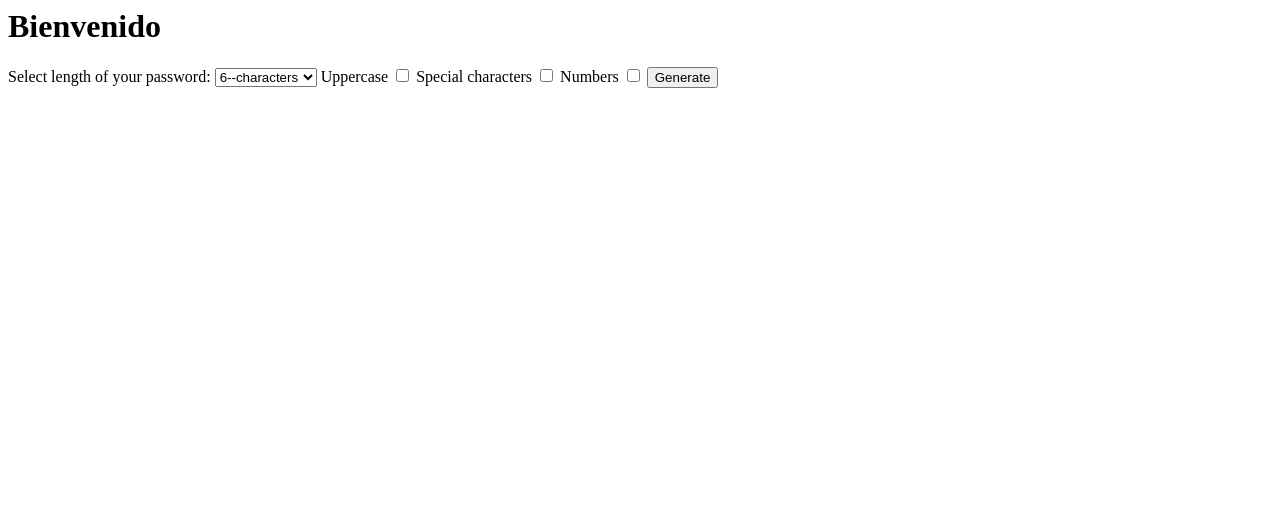
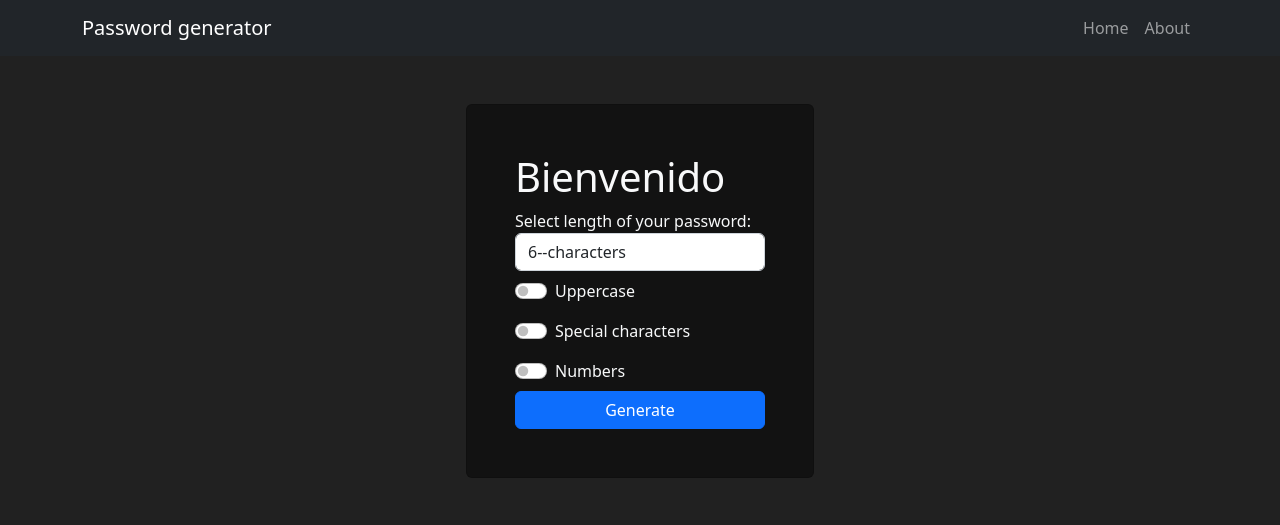
Before and after one commit to GalileoMartinez98/generatorPwd2, a Django app: page / in a window 1280 px wide. Shown: the top 525 px of the page. Run offline with Django 4.2, Linux system fonts and the light colour scheme.

Commit message:
formularios creados y logica terminada

```diff
--- a/generator/templates/generator/about.html
+++ b/generator/templates/generator/about.html
@@ -1,3 +1,4 @@
+{% extends 'generator/layout.html' %} {% block content %}
 <h1>Acerca de...</h1>
 <p>
   Lorem ipsum dolor sit amet consectetur adipisicing elit. Qui, aspernatur est
@@ -17,3 +18,5 @@
   nostrum veniam magni ea ullam dolore earum repudiandae a laboriosam, fuga quo
   velit. Quos nesciunt distinctio quisquam sunt necessitatibus velit asperiores!
 </p>
+
+{% endblock %}
--- a/generator/templates/generator/home.html
+++ b/generator/templates/generator/home.html
@@ -1,9 +1,13 @@
-<form action="password">
+{% extends 'generator/layout.html' %} {% block content %}
+
+<div class="col-md-4 offset-md-4">
+  <form action="{% url 'password' %}" class="card card-body p-5"
+    style="background-color: #121212;">
     <h1>Bienvenido</h1>
 
     <label for="longitud">Select length of your password:</label>
 
-  <select name="length" id="length">
+    <select name="length" id="length" class="form-control">
       <option value="6">6--characters</option>
       <option value="7">7--character</option>
       <option value="8">8--character</option>
@@ -14,14 +18,26 @@
       <option value="25">25--character</option>
     </select>
 
-  <label for="uppercase">Uppercase</label>
-  <input type="checkbox" name="uppercase" id="uppercase" />
+    <div class="form-check form-switch my-2">
 
-  <label for="special">Special characters</label>
-  <input type="checkbox" name="special" id="special" />
+      <label form="uppercase" class="form-check-label">Uppercase</label>
+      <input type="checkbox" name="uppercase" id="uppercase" class="form-check-input"/>
 
-  <label for="numbers">Numbers</label>
-  <input type="checkbox" name="numbers" id="numbers" />
+    </div>
 
-  <button>Generate</button>
+    <div class="form-check form-switch my-2">
+      <label form="special" class="form-check-label">Special characters</label>
+      <input type="checkbox" name="special" id="special" class="form-check-input" />
+    </div>
+
+    <div class="form-check form-switch my-2">
+      <label form="numbers" class="form-check-label">Numbers</label>
+      <input type="checkbox" name="numbers" id="numbers" class="form-check-input" />
+    </div>
+
+
+
+    <button class="btn btn-primary">Generate</button>
   </form>
+</div>
+{% endblock %}
--- /dev/null
+++ b/generator/templates/generator/layout.html
@@ -0,0 +1,23 @@
+<!DOCTYPE html>
+<html lang="es-mx">
+  <head>
+    <meta charset="UTF-8" />
+    <meta http-equiv="X-UA-Compatible" content="IE=edge" />
+    <meta name="viewport" content="width=device-width, initial-scale=1.0" />
+    <title>password</title>
+
+    <link
+      href="https://cdn.jsdelivr.net/npm/bootstrap@5.2.3/dist/css/bootstrap.min.css"
+      rel="stylesheet"
+      integrity="sha384-rbsA2VBKQhggwzxH7pPCaAqO46MgnOM80zW1RWuH61DGLwZJEdK2Kadq2F9CUG65"
+      crossorigin="anonymous"
+    />
+  </head>
+  {% include 'generator/parches/navbar.html' %}
+
+  <body style="background-color: #212121;">
+    <div class="container p-5 text-light">
+        {% block content %} {% endblock %}
+    </div>
+  </body>
+</html>
--- /dev/null
+++ b/generator/templates/generator/parches/navbar.html
@@ -0,0 +1,27 @@
+<nav class="navbar navbar-expand-lg bg-dark navbar-dark">
+  <div class="container">
+    <a class="navbar-brand" href="{% url 'home' %}">Password generator</a>
+    <button
+      class="navbar-toggler"
+      type="button"
+      data-bs-toggle="collapse"
+      data-bs-target="#navbarNav"
+      aria-controls="navbarNav"
+      aria-expanded="false"
+      aria-label="Toggle navigation"
+    >
+      <span class="navbar-toggler-icon"></span>
+    </button>
+    <div class="collapse navbar-collapse" id="navbarNav">
+      <ul class="navbar-nav ms-auto">
+        <li class="nav-item">
+          <a class="nav-link" aria-current="page" href="{% url 'home' %}">Home</a
+          >
+        </li>
+        <li class="nav-item">
+          <a class="nav-link" href="{% url 'about' %}">About</a>
+        </li>
+      </ul>
+    </div>
+  </div>
+</nav>
--- a/password_generator/urls.py
+++ b/password_generator/urls.py
@@ -19,7 +19,7 @@
 
 urlpatterns = [
     # path('admin/', admin.site.urls),
-    path('about/', views.about),
-    path('', views.home),
-    path('password', views.password),
+    path('about/', views.about, name="about"),
+    path('', views.home, name="home"),
+    path('generate-password', views.password, name="password"),
 ]
```
Also changed, not shown: generator/templates/generator/password.html (+12 -2 lines). Lines whose indentation alone changed are shown as unchanged.
